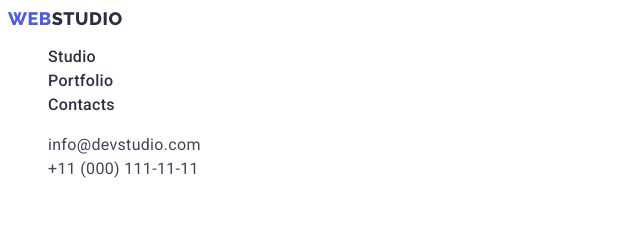
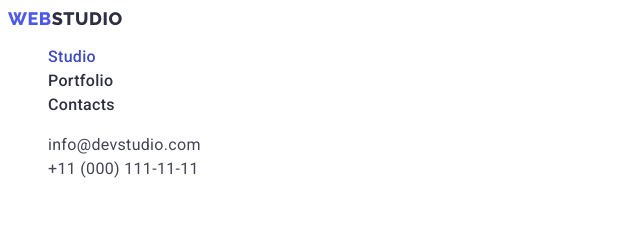
Before and after one commit to Anton-Kravtsov/goit-markup-hw-02, a plain HTML site: page index.html in a window 1280 px wide. In both pictures the pointer is over the link "Studio". Shown: the top 225 px of the page, 0-640 px from the left. Drawn offline with Linux system fonts and the light colour scheme.

Commit message:
Update styles.css

```diff
--- a/css/styles.css
+++ b/css/styles.css
@@ -73,8 +73,13 @@ button {
   flex-grow: 0;
 }
 
-.link-item:hover,
-.link-item:focus {
+.menu-link:hover,
+.menu-link:focus {
+  color: #404bbf;
+}
+
+.menu-link:hover,
+.menu-link:focus {
   color: #404bbf;
 }
 
```
